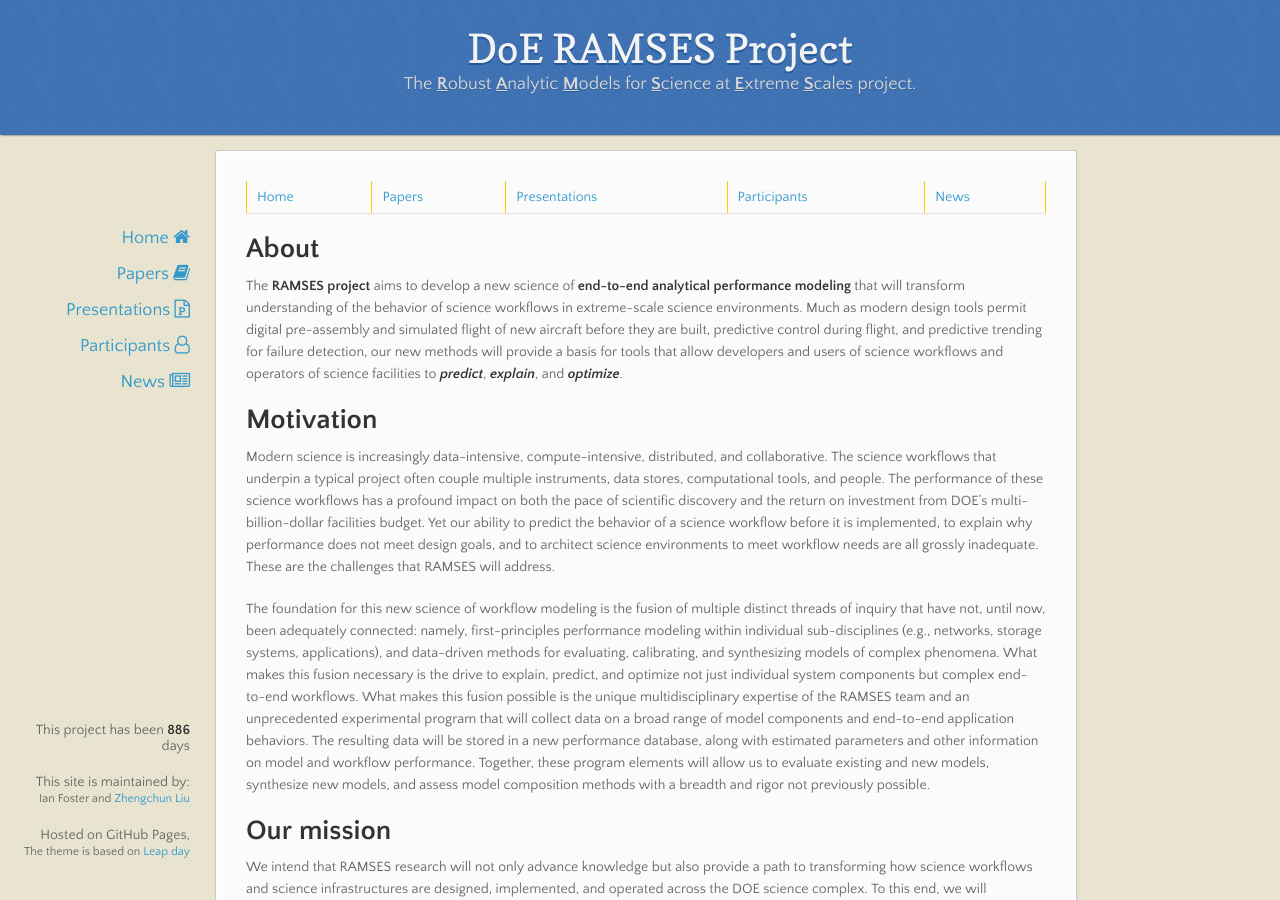
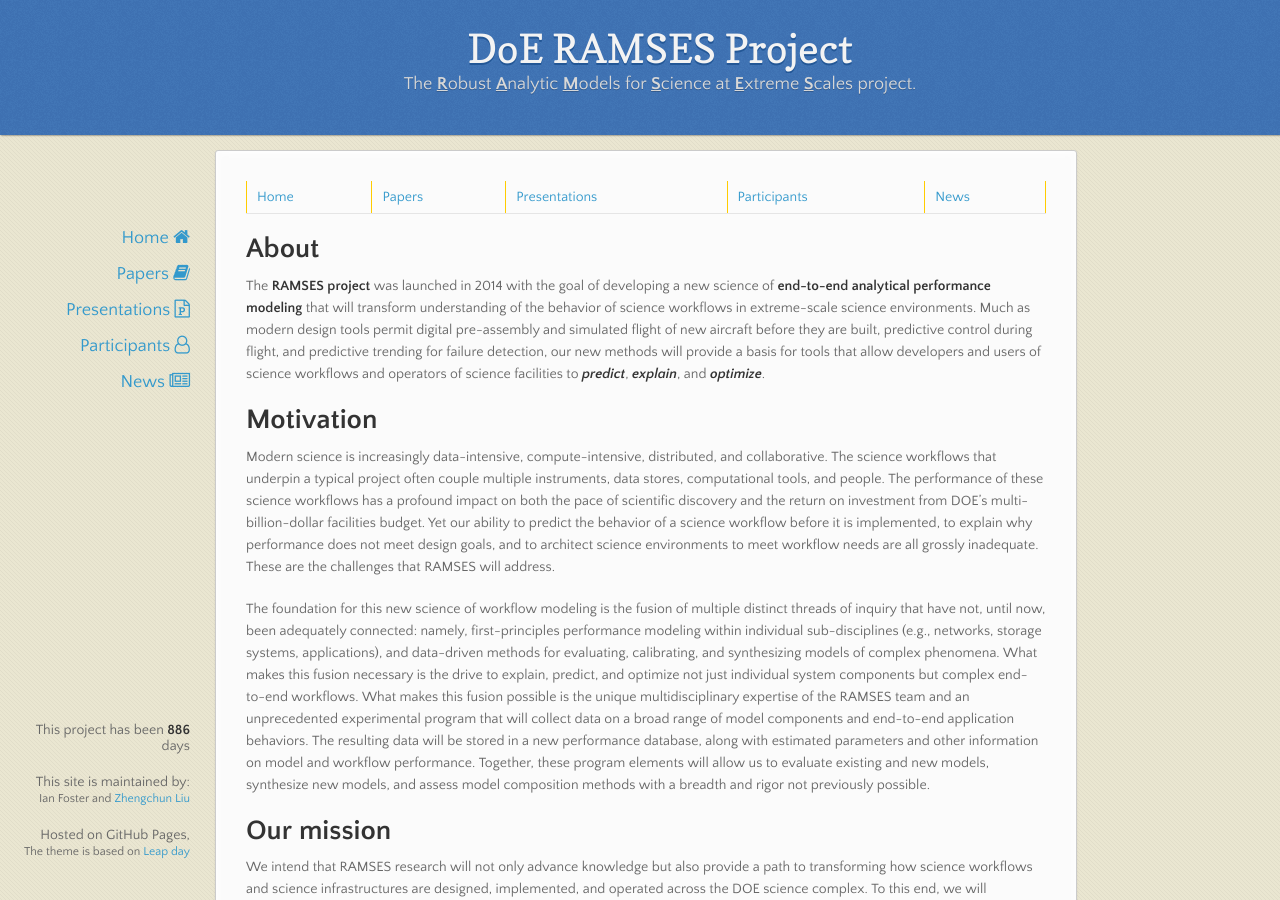
Before and after one commit to ramsesproject/ramses.github.io, a Jekyll site: the page built from index.md, in a window 1280 px wide and 900 px high. Built offline with Jekyll 4.4.1, drawn with Linux system fonts in a browser that asks for light colours; nearby versions of some CDN libraries.

Commit message:
add, delete, polish etc.

```diff
--- a/index.md
+++ b/index.md
@@ -5,7 +5,7 @@ layout: default
 
 # About
 
-The **RAMSES project** aims to develop a new science of **end-to-end analytical performance modeling** that will transform understanding of the behavior of science workflows in extreme-scale science environments. Much as modern design tools permit digital pre-assembly and simulated flight of new aircraft before they are built, predictive control during flight, and predictive trending for failure detection, our new methods will provide a basis for tools that allow developers and users of science workflows and operators of science facilities to ***predict***, ***explain***, and ***optimize***.
+The **RAMSES project** was launched in 2014 with the goal of developing a new science of **end-to-end analytical performance modeling** that will transform understanding of the behavior of science workflows in extreme-scale science environments. Much as modern design tools permit digital pre-assembly and simulated flight of new aircraft before they are built, predictive control during flight, and predictive trending for failure detection, our new methods will provide a basis for tools that allow developers and users of science workflows and operators of science facilities to ***predict***, ***explain***, and ***optimize***.
 
 # Motivation
 
```
